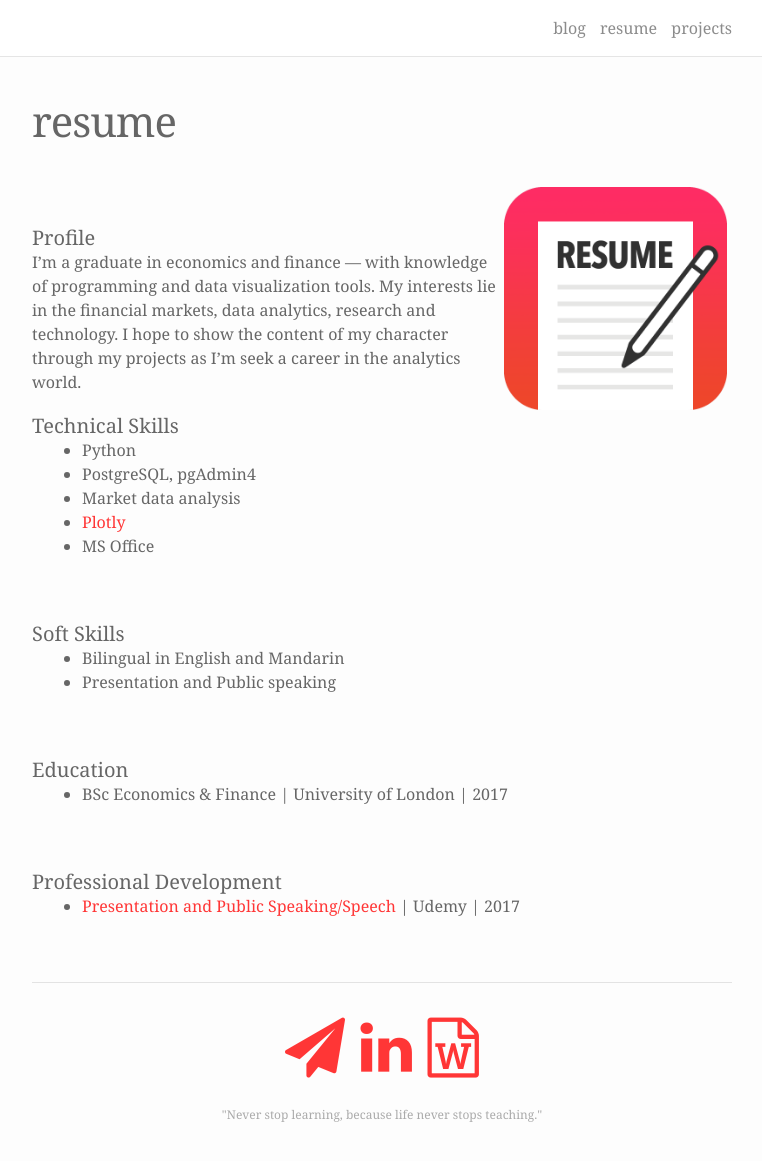
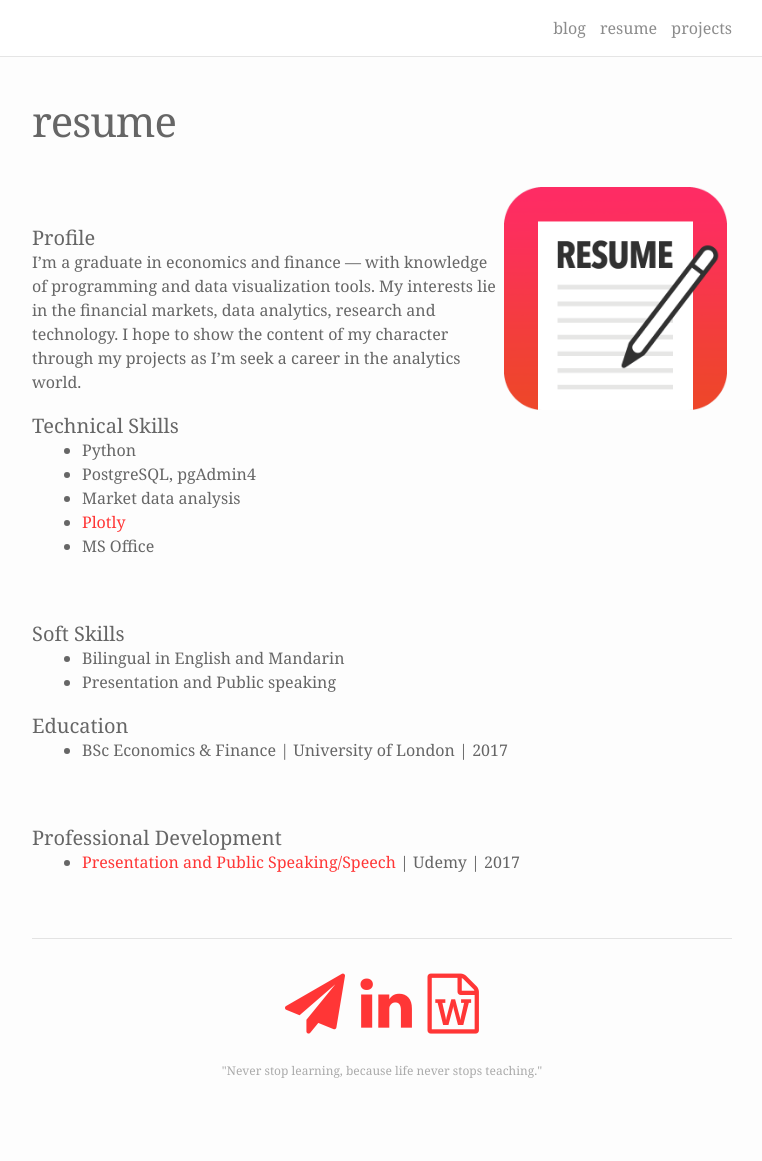
Before and after one commit to wilsonliao/blog, a Jekyll site: the page built from about.md, in a window 1280 px wide and 1232 px high. Shown: the top 1161 px of the window, without its empty margins (258-1020 px from the left). Built offline with Jekyll 4.4.1, drawn with Linux system fonts in a browser that asks for light colours; nearby versions of some CDN libraries.

Commit message:
Update about.md

```diff
--- a/about.md
+++ b/about.md
@@ -17,20 +17,23 @@
 	<li>Market data analysis</li>
 	<li><a href="https://plot.ly/" target="blank">Plotly</a></li>
 	<li>MS Office</li>
-</ul><br/>
+</ul>
+<br/>
 #### Soft Skills
 <ul>
 	<li>Bilingual in English and Mandarin</li>
 	<li>Presentation and Public speaking</li>
-</ul><br/>
+</ul>
 #### Education
 <ul>
 	<li>BSc Economics & Finance | University of London | 2017</li>
-</ul><br/>
+</ul>
+<br/>
 #### Professional Development
 <ul>
 	<li><a href="https://www.udemy.com/certificate/UC-DRTBVHQQ/" target="blank">Presentation and Public Speaking/Speech</a> | Udemy | 2017</li>
-</ul><br/>
+</ul>
+<br/>
 <hr/>
 <br/>
 <span class="contacticon center">
```
